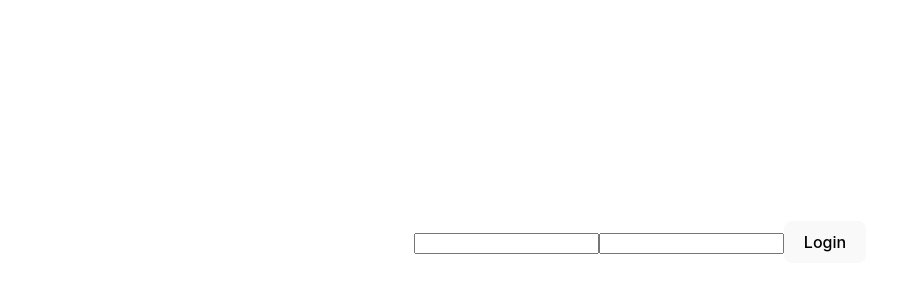
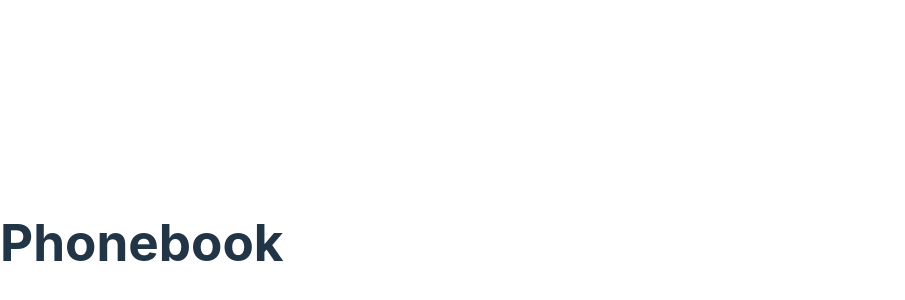
Before and after one commit to novikovanat/goit-react-hw-03, a React (Vite) app: page / in a window 1280 px wide. Shown: the part 158-458 px from the top of the page, without its empty margins (0-905 px from the left). Built offline with nearby package versions, Linux system fonts and the light colour scheme.

Commit message:
imports added

```diff
--- a/src/components/App.jsx
+++ b/src/components/App.jsx
@@ -1,46 +1,17 @@
 import { useState } from "react";
-import "./App.css";
+import ContactForm from "./contactForm"
+import SearchBox from "./searchBox"
+import ContactList from "./contactList"
+
 
 const App = () => {
-  const [values, setValues] = useState({
-    login: "",
-    password: "",
-  });
-
-  const handleChange = (evt) => {
-    setValues({
-      ...values,
-      [evt.target.name]: evt.target.value,
-    });
-  };
-
-  const handleSumit = (evt) => {
-    evt.preventDefault();
-
-    console.log(values);
-
-    setValues({
-      login: "",
-      password: "",
-    });
-  };
-
   return (
-    <form onSubmit={handleSumit}>
-      <input
-        type="text"
-        name="login"
-        value={values.login}
-        onChange={handleChange}
-      />
-      <input
-        type="password"
-        name="password"
-        value={values.password}
-        onChange={handleChange}
-      />
-      <button type="submit">Login</button>
-    </form>
+    <div>
+  <h1>Phonebook</h1>
+  <ContactForm />
+  <SearchBox />
+  <ContactList />
+</div>
   );
 };
 
```
Also changed, not shown: src/components/searchBox/SearchBox1.jsx (added), src/components/searchBox/searchBox.jsx (deleted).
